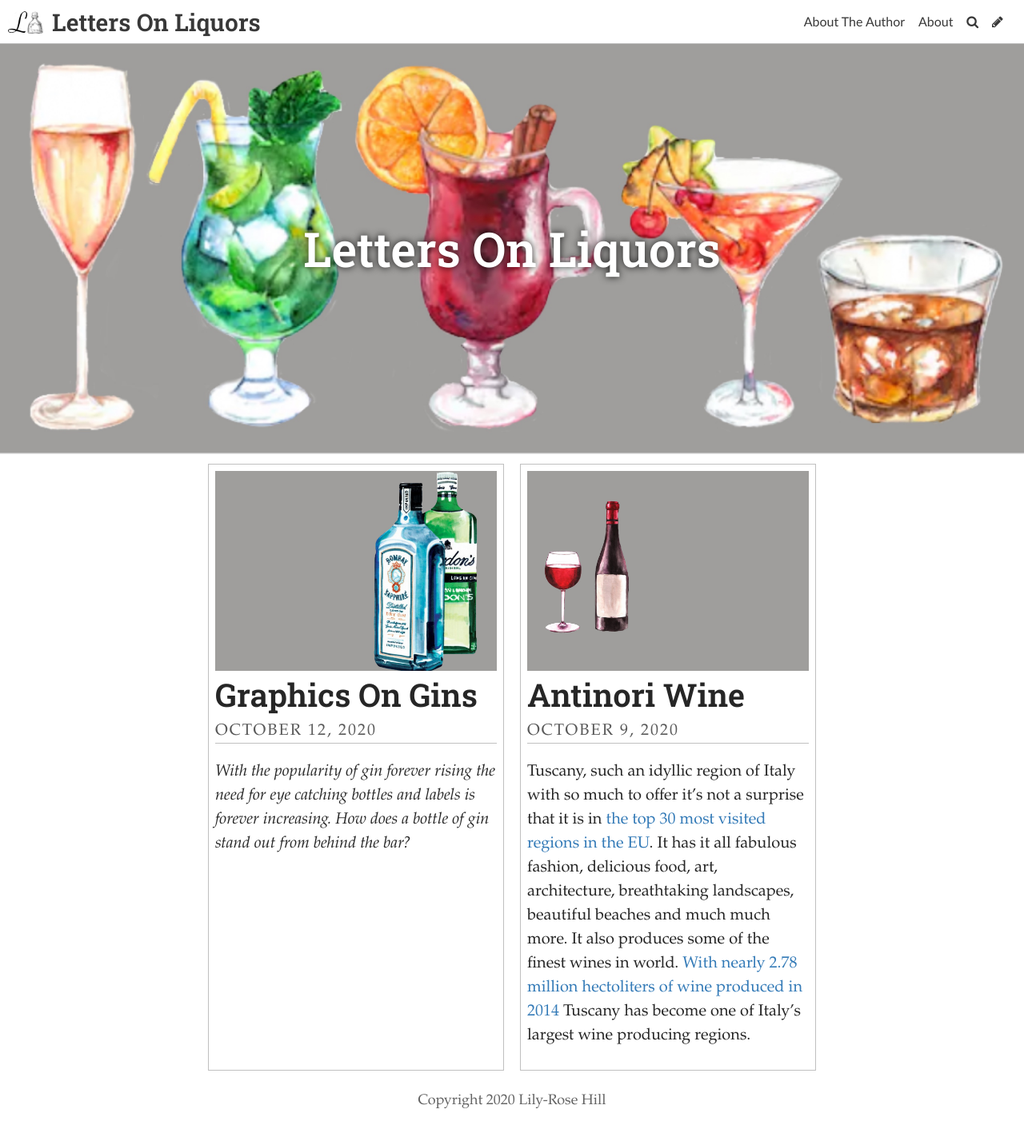
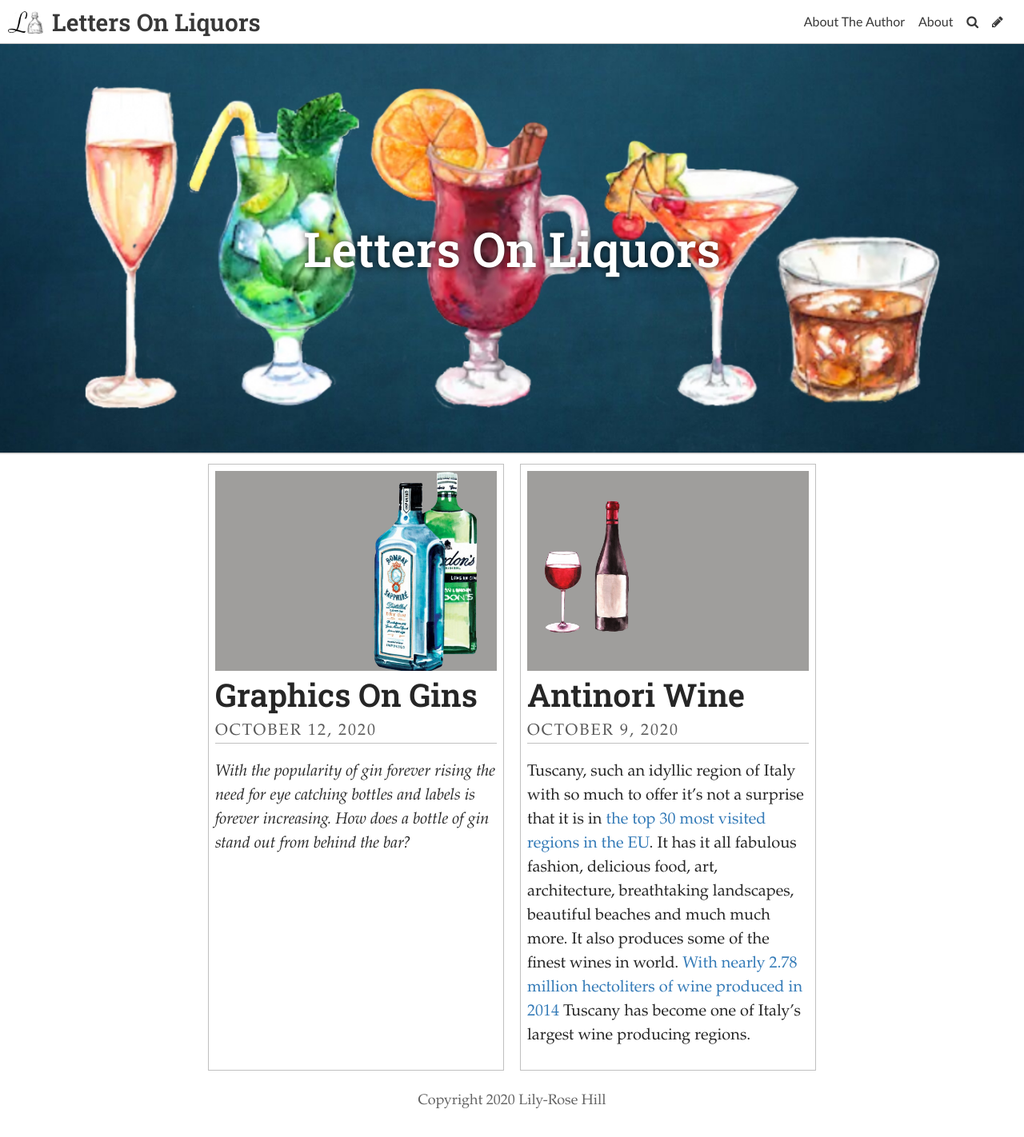
Before and after one commit to LilyRose00/LettersOnLiquors, a Jekyll site: the page built from index.html, in a window 1280 px wide. Shown: the whole page at 80% size. Built offline with Jekyll 4.4.1, drawn with Linux system fonts in a browser that asks for light colours; some web fonts are replaced; the list of posts is cut into pages by our own code.

Commit message:
Update Settings “general”

```diff
--- a/_data/settings.yml
+++ b/_data/settings.yml
@@ -2,7 +2,7 @@
 description: "The blog that looks into typography on beverages. "
 header_text: "Letters On Liquors "
 footer_text: Copyright 2020 Lily-Rose Hill
-header_feature_image: ../uploads/img_0099.jpg
+header_feature_image: ../uploads/img_0112.jpg
 bannerheight: 40vmax
 logo: ../uploads/img_0108.jpg
 favicon: ../uploads/img_0108.jpg
```
Also changed, not shown: uploads/img_0112.jpg (added).
